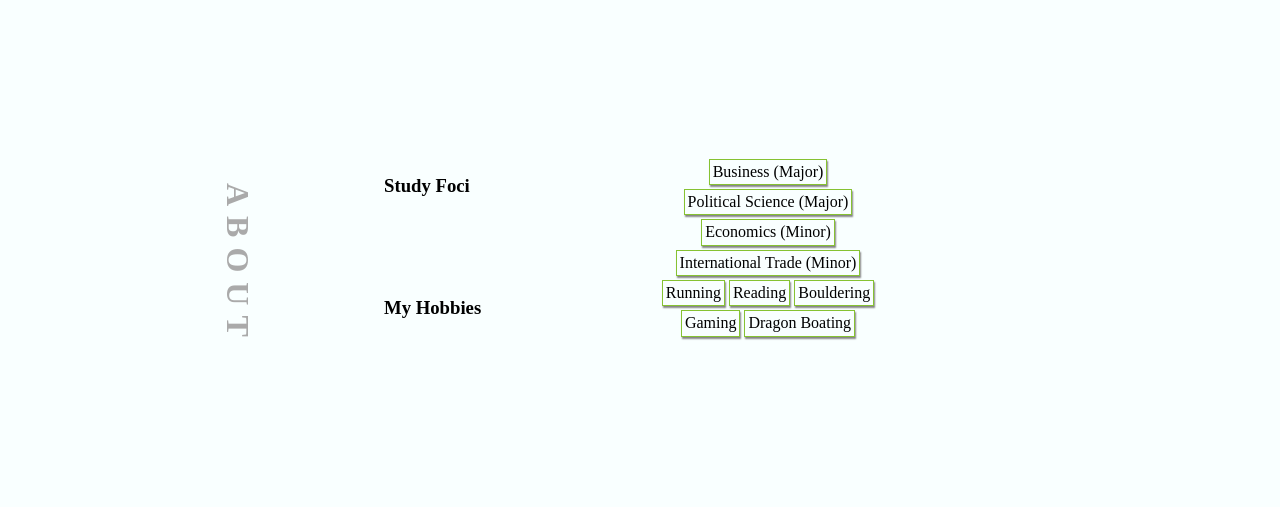
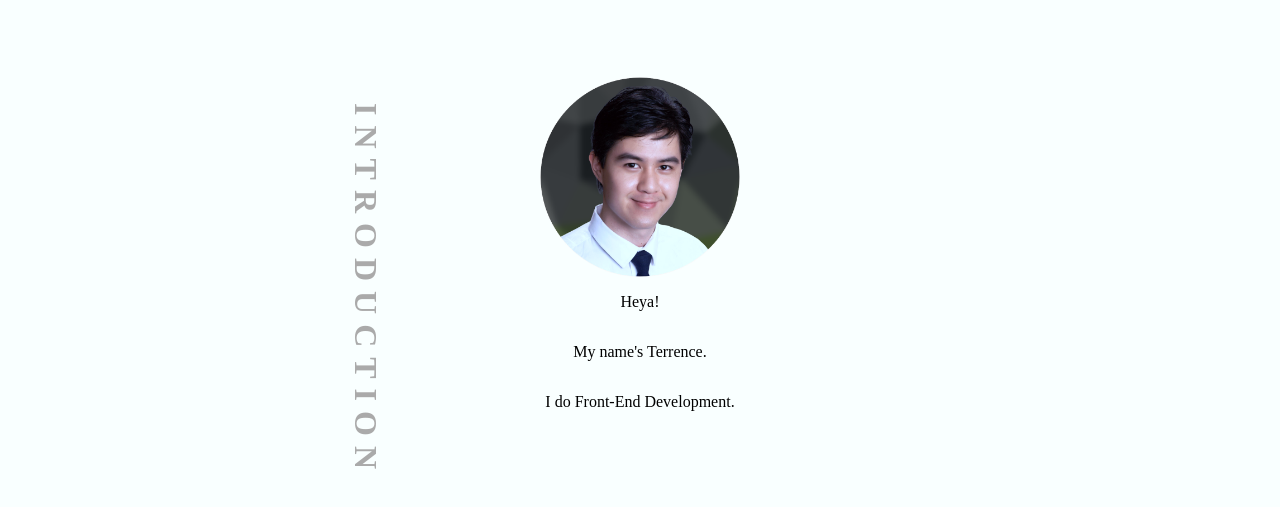
Before and after one commit to TerrenceJChan/gatsby-portfolio-v2, a Gatsby site: page / in a window 1280 px wide. Shown: the part 79-586 px from the top of the page. Built offline with nearby package versions, Linux system fonts and the light colour scheme; Gatsby itself is replaced by a stand-in of ours.

Commit message:
Introduction section with picture

```diff
--- a/src/assets/css/breakpoints.css
+++ b/src/assets/css/breakpoints.css
@@ -2,6 +2,7 @@
     --margin--body: 5%;
     --height--header: 6rem;
     --flex-item___width: 100%;
+    --flex-item___top-spacing: 10vh;
     --flex-item___alignment: center;
 }
 
--- a/src/assets/css/global.css
+++ b/src/assets/css/global.css
@@ -9,6 +9,7 @@ body {
 }
 
 section {
+    position: relative;
     margin-left: var(--margin--body);
     margin-right: var(--margin--body);
 }
@@ -16,14 +17,15 @@ section {
 h2 {
     /* font: bold 12px Sans-Serif; */
     font-size: 2rem;
-    text-align: center;
+    white-space: nowrap;
+    text-align: left;
     letter-spacing: 10px;
     text-transform: uppercase;
     /* background: #369; */
     color: var(--color--text__header);
 
-    top: 20vh;
-    left: max(30px, calc(var(--margin--body) / 1.5));
+    top: var(--flex-item___top-spacing);
+    /* left: max(30px, calc(var(--margin--body) / 3)); */
 
     position: absolute;
 
--- a/src/components/Section.module.css
+++ b/src/components/Section.module.css
@@ -7,7 +7,7 @@
 }
 
 .Content {
-    padding-top: 20vh;
+    padding-top: var(--flex-item___top-spacing);
     width: 100%;
 }
 
@@ -15,6 +15,14 @@
     display: flex;
     flex-wrap: wrap;
     justify-content: space-between;
+    margin-bottom: 20px;
+}
+
+.FlexBox_flexItem___column {
+    display: flex;
+    justify-content: center;
+    text-align: center;
+    width: 100%;
 }
 
 .FlexBox_flexItem___left {
--- a/src/components/custom-sections/About.js
+++ b/src/components/custom-sections/About.js
@@ -6,7 +6,7 @@ import * as s from "../Section.module.css"
 
 const About = (props) => {
     return (
-        <Section header={"About"}>
+        <Section header={"At a Glance"}>
             <div className={s.FlexBox}>
                 <div className={s.FlexBox_flexItem___left}>
                     <h3>Study Foci</h3>
--- /dev/null
+++ b/src/components/custom-sections/Introduction.js
@@ -0,0 +1,33 @@
+import * as React from "react"
+import { StaticImage } from "gatsby-plugin-image"
+import Section from "../Section"
+
+import * as s from "../Section.module.css"
+
+
+const Intro = (props) => {
+    return (
+        <Section header={"Introduction"}>
+            <div className={s.FlexBox}>
+                <div className={s.FlexBox_flexItem___column}>
+                    <StaticImage
+                        src="../../assets/images/terrence-800x800.png"
+                        placeholder="blurred"
+                        height={200}
+                    />
+                </div>
+                <div className={s.FlexBox_flexItem___column}>
+                    <p>Heya!</p>
+                </div>
+                <div className={s.FlexBox_flexItem___column}>
+                    <p>My name's Terrence.</p>
+                </div>
+                <div className={s.FlexBox_flexItem___column}>
+                    <p>I do Front-End Development.</p>
+                </div>
+            </div>
+        </Section>
+    )
+}
+
+export default Intro
--- a/src/pages/index.js
+++ b/src/pages/index.js
@@ -1,26 +1,15 @@
 import * as React from "react"
 
 import Layout from "../components/Layout"
-import Section from "../components/Section"
+import Introduction from "../components/custom-sections/Introduction"
 import About from "../components/custom-sections/About"
 
 const IndexPage = () => {
   return (
     <>
       <Layout>
+        <Introduction />
         <About />
-        <Section>
-          <p>Some more content</p>
-        </Section>
-        <Section>
-          <p>Some more content</p>
-        </Section>
-        <Section>
-          <p>Some more content</p>
-        </Section>
-        <Section>
-          <p>Some more content</p>
-        </Section>
       </Layout>
     </>
   )
```
